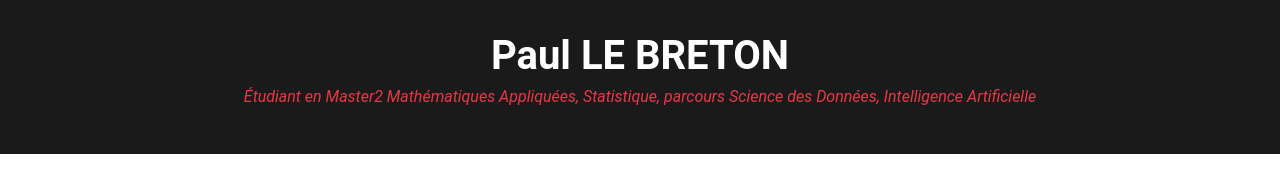
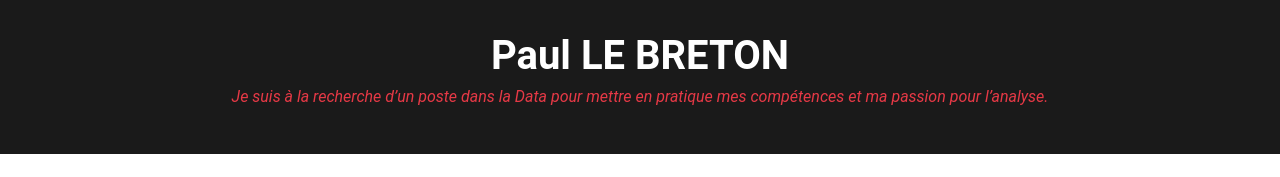
Before and after one commit to paul-lbt/mon-portfolio, a plain HTML site: page index.html in a window 1280 px wide. Shown: the top 177 px of the page. Drawn offline with Linux system fonts and the light colour scheme.

Commit message:
Update index.html

```diff
--- a/index.html
+++ b/index.html
@@ -113,7 +113,7 @@
 <body>
     <header>
         <h1>Paul LE BRETON</h1>
-        <p class="subtitle">Étudiant en Master2 Mathématiques Appliquées, Statistique, parcours Science des Données, Intelligence Artificielle</p>
+        <p class="subtitle">Je suis à la recherche d’un poste dans la Data pour mettre en pratique mes compétences et ma passion pour l’analyse.</p>
     </header>
 
     <div class="container">
```
